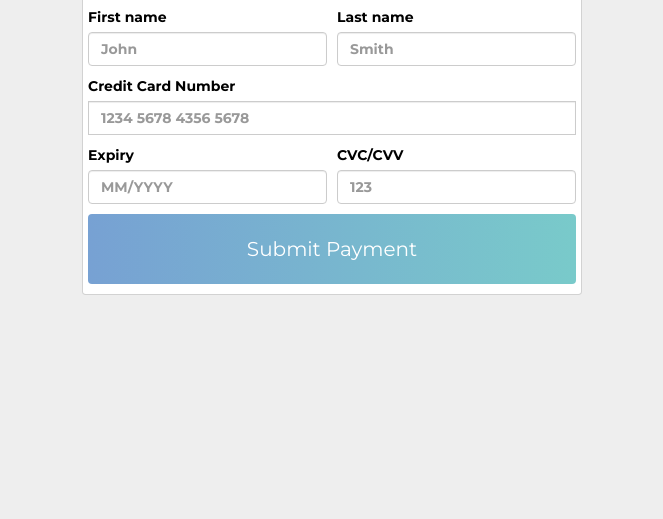
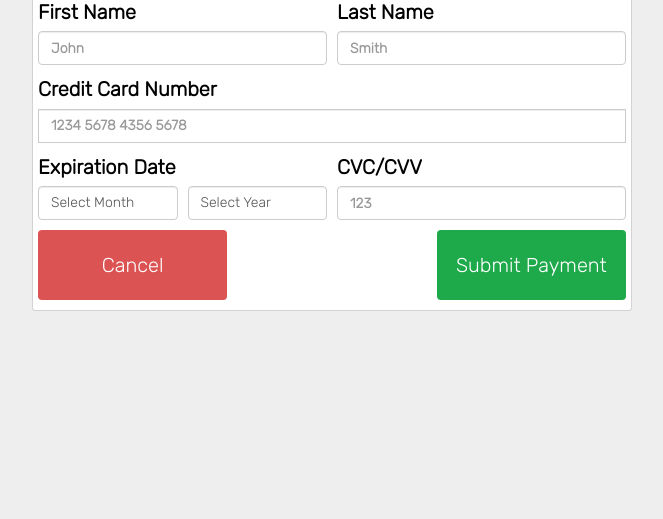
Before and after one commit to ssxsidhu/Markets, a plain HTML site: page payment.html in a window 1280 px wide. Shown: the part 281-800 px from the top of the page, without its empty margins (308-971 px from the left). Drawn offline with nearby package versions, Linux system fonts and the light colour scheme.

Commit message:
Redid Payment feature

```diff
--- a/css/payment.css
+++ b/css/payment.css
@@ -1,11 +1,10 @@
-@import url('https://fonts.googleapis.com/css?family=Montserrat:400,700&display=swap');
+/* @import url('https://fonts.googleapis.com/css?family=Montserrat:400,700&display=swap'); */
 
 * {
     margin: 0;
     padding: 0;
     box-sizing: border-box;
-    font-family: 'Montserrat', sans-serif;
-
+    font-family: 'Rubik', sans-serif;
 }
 
 body {
@@ -18,7 +17,8 @@ body {
 }
 
 .card.px-4 {
-    max-width: 500px;
+    max-width: 600px;
+    max-height: 700px;
     margin: auto;
     color: black;
     border-radius: 20 px;
@@ -30,10 +30,40 @@ p {
 }
 
 .container .h8 {
-    font-size: 30px;
+    font-size: 35px;
     font-weight: 800;
     text-align: center;
 
+
+}
+
+.btn.btn-primary.cancel {
+    font-size: 20px;
+    width: 100%;
+    height: 70px;
+    display: flex;
+    align-items: center;
+    justify-content: center;
+    padding: 0 15px;
+    background-color: rgb(220, 83, 83);
+    border: none;
+    /* transition: 0.5s; */
+    /* background-size: 200% auto; */
+
+}
+
+.btn.btn-primary.submit {
+    font-size: 20px;
+    width: 100%;
+    height: 70px;
+    display: flex;
+    align-items: left;
+    justify-content: center;
+    padding: 0 15px;
+    background-color:#1ea94b;
+    border: none;
+    /* transition: 0.5s; */
+    /* background-size: 200% auto; */
 
 }
 
@@ -45,17 +75,29 @@ p {
     align-items: center;
     justify-content: center;
     padding: 0 15px;
-    background-image: linear-gradient(to right, #77A1D3 0%, #79CBCA 51%, #77A1D3 100%);
+    background-color: #1ea94b;
     border: none;
-    transition: 0.5s;
-    background-size: 200% auto;
+    /* transition: 0.5s; */
+    /* background-size: 200% auto; */
 
 }
 
 
-.btn.btn.btn-primary:hover {
-    background-position: right center;
-    color: black;
+.btn.btn.btn-primary.submit:hover {
+    background-color:rgb(113, 200, 113);
+    transition: 0.5s;
+
+    /* background-position: right center; */
+    color: white;
+    text-decoration: none;
+}
+
+.btn.btn.btn-primary.cancel:hover {
+    background-color: rgb(223, 120, 120);
+    transition: 0.5s;
+
+    /* background-position: right center; */
+    color: white;
     text-decoration: none;
 }
 
@@ -82,8 +124,11 @@ p {
     box-shadow: none;
 }
 
+.form-label{
+    font-size: 20px;
+}
 .text {
-    font-size: 14px;
+    font-size: 50px;
     font-weight: 600;
 }
 
--- a/js/lib.js
+++ b/js/lib.js
@@ -74,7 +74,6 @@ function generateView(ref,date,month,year,start,end,pic,name,id,location,descrip
   return `
     <div class='list flex-column' id="event_`+id+`">
     <input type="hidden" id ="ref_`+id+`" value ="`+ref+`">
-
     <div class='`+className+`'>
         <img src='`+pic+`' class=`+imgClass+`>
         <div class='flex-column info'>
@@ -243,13 +242,17 @@ function logout(){
           if (!form.checkValidity()) {
             event.preventDefault()
             event.stopPropagation()
+            $('#myModal').modal('hide');
+
+          }else{
+            $('#myModal').modal('show');
+
           }
           var id =$(this).attr("id");
           if(id=="myForm"){
             event.preventDefault();
-            $('#myModal').modal('show');
+
           }
-
 
           form.classList.add('was-validated')
         }, false)
--- a/js/operations.js
+++ b/js/operations.js
@@ -13,6 +13,6 @@ window.onload = function() {
             $('.navigation-bar').append($('<span class="heading-text" style="font-size:larger;">').text("My Schedule"))
         }
         else{
-            $('.navigation-bar').append($('<span class="heading-text">').text("All events"))
+            $('.navigation-bar').append($('<span class="heading-text">').text("All Events"))
         }
     }
--- a/js/payment.js
+++ b/js/payment.js
@@ -25,3 +25,16 @@
 //       }, false)
 //     })
 // })()
+
+function isNumberKey(evt){
+    var charCode = (evt.which) ? evt.which : evt.keyCode
+    if (charCode > 31 && (charCode < 48 || charCode > 57))
+        return false;
+    return true;
+}
+
+$('#validationCustomUsername').on('keypress change', function() {
+    $(this).val(function(index, value) {
+      return value.replace(/\W/gi, '').replace(/(.{4})/g, '$1 ');
+    });
+  });
--- a/payment.html
+++ b/payment.html
@@ -3,6 +3,7 @@
     <meta charset="utf-8" />
     <meta name="viewport" content="width=device-width, initial-scale=1" />
     <meta name="theme-color" content="#712cf9" />
+    <title>Payment Details</title>
     <!-- css library-->
     <link
       rel="stylesheet"
@@ -16,9 +17,14 @@
       crossorigin="anonymous"
     />
     <link href="css/payment.css" rel="stylesheet" />
+    <link href="css/header.css" rel="stylesheet" />
     <link
       rel="stylesheet"
       href="https://maxcdn.bootstrapcdn.com/bootstrap/3.4.1/css/bootstrap.min.css"
+    />
+    <link
+      rel="stylesheet"
+      href="https://fonts.googleapis.com/css2?family=Rubik:wght@300&display=swap"
     />
     <script src="https://ajax.googleapis.com/ajax/libs/jquery/3.6.0/jquery.min.js"></script>
     <script src="https://maxcdn.bootstrapcdn.com/bootstrap/3.4.1/js/bootstrap.min.js"></script>
@@ -34,7 +40,7 @@
             <div class="col-6">
               <div class="d-flex flex-column">
                 <label for="validationCustom01" class="form-label"
-                  >First name</label
+                  >First Name</label
                 >
                 <input
                   type="text"
@@ -50,7 +56,7 @@
             <div class="col-6">
               <div class="d-flex flex-column">
                 <label for="validationCustom01" class="form-label"
-                  >Last name</label
+                  >Last Name</label
                 >
                 <input
                   type="text"
@@ -68,6 +74,7 @@
                 <label for="validationCustomUsername" class="form-label"
                   >Credit Card Number</label
                 >
+
                 <div class="input-group has-validation">
                   <input
                     type="text"
@@ -75,6 +82,7 @@
                     class="form-control mb-3"
                     id="validationCustomUsername"
                     aria-describedby="inputGroupPrepend"
+                    onkeypress="return isNumberKey(event)"
                     required
                   />
                   <!-- <div class="invalid-feedback">
@@ -84,18 +92,61 @@
               </div>
             </div>
 
-            <div class="col-6">
+            <div class="col-3">
               <div class="d-flex flex-column">
                 <label for="validationCustom03" class="form-label"
-                  >Expiry</label
+                  >Expiration Date</label
                 >
-                <input
+                <!-- <input
                   type="text"
                   placeholder="MM/YYYY"
                   class="form-control mb-3"
                   id="validationCustom03"
                   required
-                />
+                /> -->
+                <select class="form-control" required>
+                  <option class="placeholder" value="" selected disabled>
+                    Select Month
+                  </option>
+                  <option value="01">January</option>
+                  <option value="02">February</option>
+                  <option value="03">March</option>
+                  <option value="04">April</option>
+                  <option value="05">May</option>
+                  <option value="06">June</option>
+                  <option value="07">July</option>
+                  <option value="08">August</option>
+                  <option value="09">September</option>
+                  <option value="10">October</option>
+                  <option value="11">November</option>
+                  <option value="12">December</option>
+                </select>
+                <!-- <div class="invalid-feedback">
+                  Please provide a valid expiration date.
+                </div> -->
+              </div>
+            </div>
+
+            <div class="col-3" style="padding-top: 33px; position: static">
+              <div class="d-flex flex-column">
+                <!-- <label for="validationCustom03" class="form-label">Year</label> -->
+                <!-- <input
+                  type="text"
+                  placeholder="MM/YYYY"
+                  class="form-control mb-3"
+                  id="validationCustom03"
+                  required
+                /> -->
+                <select class="form-control" required>
+                  <option value="" selected disabled>Select Year</option>
+                  <option value="2022">2022</option>
+                  <option value="2023">2023</option>
+                  <option value="2024">2024</option>
+                  <option value="2025">2025</option>
+                  <option value="2026">2026</option>
+                  <option value="2027">2027</option>
+                  <option value="2028">2028</option>
+                </select>
                 <!-- <div class="invalid-feedback">
                   Please provide a valid expiration date.
                 </div> -->
@@ -112,14 +163,24 @@
                   placeholder="123"
                   class="form-control mb-3"
                   id="validationCustom03"
+                  onkeypress="return isNumberKey(event)"
                   required
                 />
                 <!-- <div class="invalid-feedback">Please select a valid state.</div> -->
               </div>
             </div>
-            <div class="col-12">
+            <div class="col-4">
               <button
-                class="btn btn-primary mb-3"
+                class="btn btn-primary cancel mb-3"
+                onclick="location.href='myApplications.html';"
+              >
+                Cancel
+              </button>
+            </div>
+            <div class="col-4"></div>
+            <div class="col-4">
+              <button
+                class="btn btn-primary submit mb-3"
                 data-toggle="modal"
                 data-target="myModal"
               >
```
Also changed, not shown: index.html (+64 -42 lines), myApplications.html (+1 -1 lines), mySchedule.html (+1 -1 lines).
